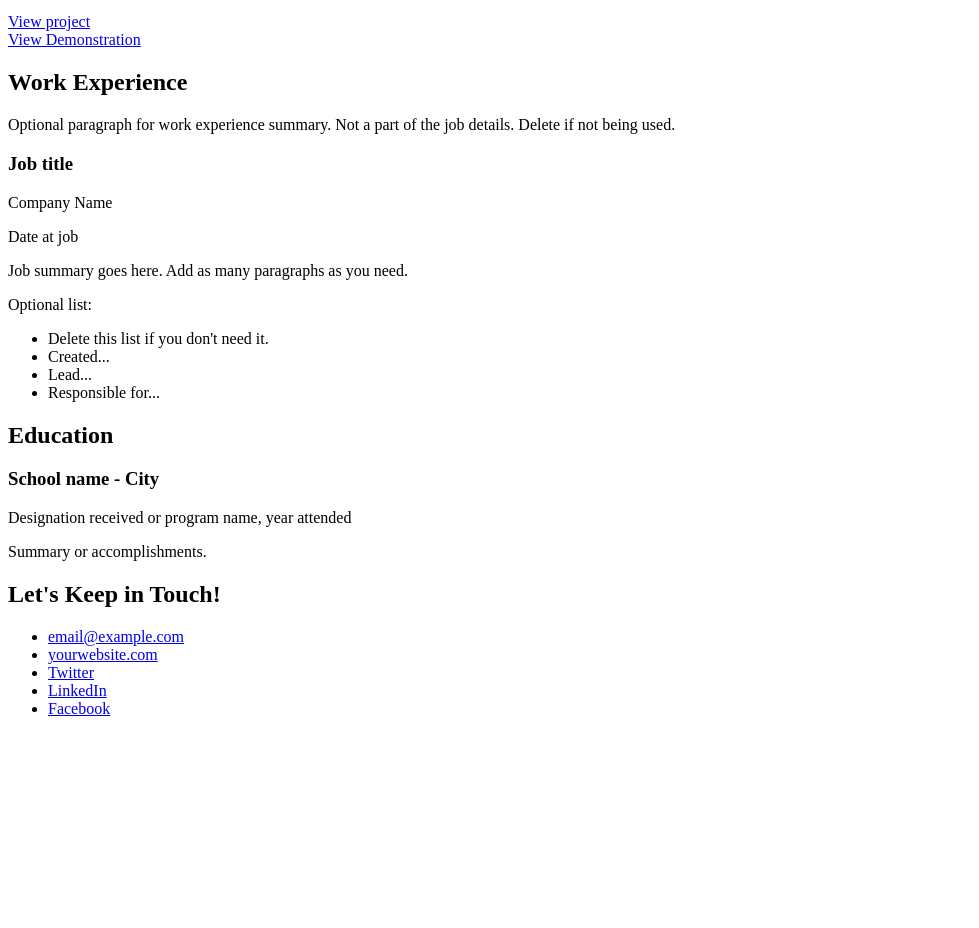
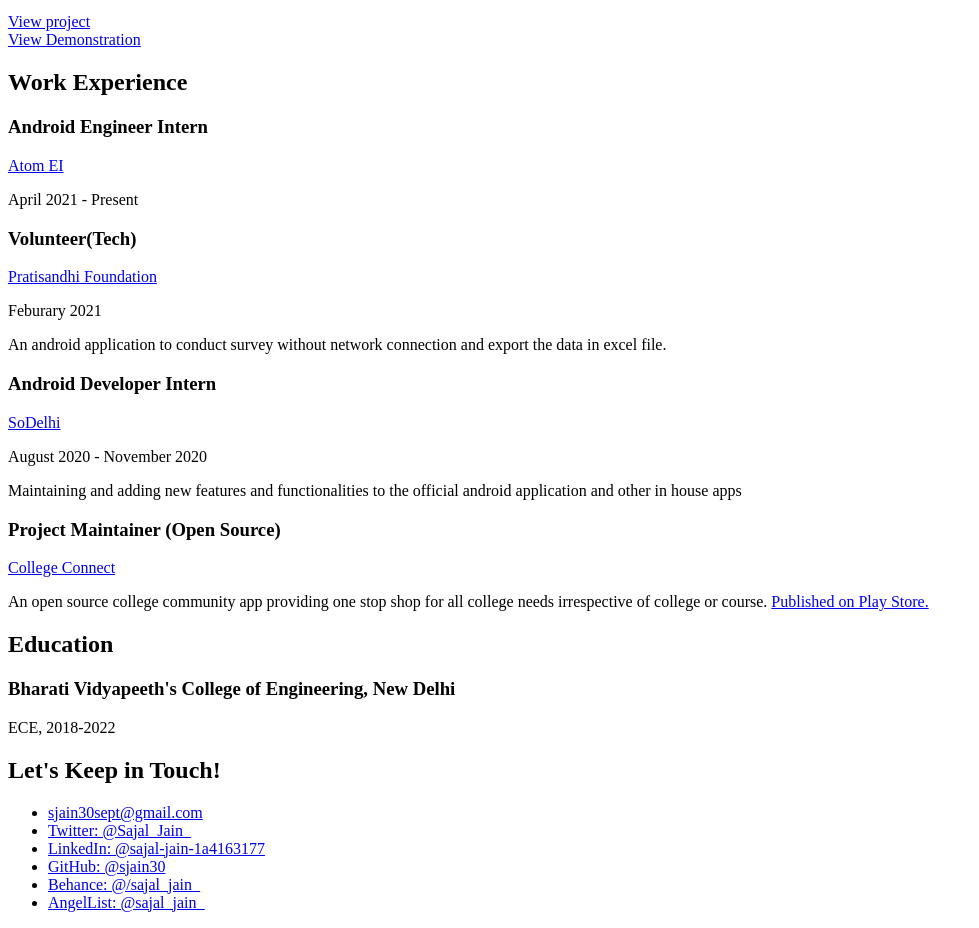
Before and after one commit to sjain30/Portfolio, a plain HTML site: page index.html in a window 1280 px wide. Shown: the part 420-1348 px from the top of the page, without its empty margins (0-979 px from the left). Before the commit the page ends 1154 px from the top, so only its background shows below. Drawn offline with Linux system fonts and the light colour scheme.

Commit message:
Updated details

```diff
--- a/index.html
+++ b/index.html
@@ -28,19 +28,15 @@
         <!-- Copy the whole <section> block to add more projects. -->
         <section>
           <h3>SCART: Scan and Shop</h3>
-          <img src="images/scart.png" alt="description of image" />
+          <img src="images/scart.png" alt="SCART UI" />
           <p>
             Self-checkout is a modern and comfortable way to enhance the offline
             shopping experience. With the help of SCART you don't have to stand
             in long billing queues. It promotes cashless payments and e-bill
           </p>
-          <a href="https://github.com/sjain30/Scart/" target="_blank"
-            >View project</a
-          >
+          <a href="https://github.com/sjain30/Scart/" target="_blank">View project</a>
           <br />
-          <a href="https://youtu.be/YzW7naTbtEc" target="_blank"
-            >View Demonstration</a
-          >
+          <a href="https://youtu.be/YzW7naTbtEc" target="_blank">View Demonstration</a>
         </section>
         <!-- End of Project block. -->
       </section>
@@ -48,24 +44,63 @@
       <!-- ***********************  WORK EXPERIENCE  *********************** -->
       <section>
         <h2>Work Experience</h2>
-        <p>
-          Optional paragraph for work experience summary. Not a part of the job
-          details. Delete if not being used.
-        </p>
 
         <!-- Copy this whole <section> block to add more jobs. -->
         <section>
-          <h3>Job title</h3>
-          <p>Company Name</p>
-          <p>Date at job</p>
-          <p>Job summary goes here. Add as many paragraphs as you need.</p>
-          <p>Optional list:</p>
-          <ul>
-            <li>Delete this list if you don't need it.</li>
-            <li>Created...</li>
-            <li>Lead...</li>
-            <li>Responsible for...</li>
-          </ul>
+          <h3>Android Engineer Intern</h3>
+          <p><a href="https://www.theatom.app/" target="_blank">Atom EI</a></p>
+          <p>April 2021 - Present</p>
+          <!-- <p>Job summary goes here. Add as many paragraphs as you need.</p> -->
+        </section>
+        <section>
+          <h3>Volunteer(Tech)</h3>
+          <p>
+            <a href="http://www.pratisandhi.com/" target="_blank"
+              >Pratisandhi Foundation</a
+            >
+          </p>
+          <p>Feburary 2021</p>
+          <p>
+            An android application to conduct survey without network connection
+            and export the data in excel file.
+          </p>
+          <!-- <p>Job summary goes here. Add as many paragraphs as you need.</p> -->
+        </section>
+        <section>
+          <h3>Android Developer Intern</h3>
+          <p>
+            <a
+              href="https://play.google.com/store/apps/details?id=app.so.city"
+              target="_blank"
+              >SoDelhi</a
+            >
+          </p>
+          <p>August 2020 - November 2020</p>
+          <p>
+            Maintaining and adding new features and functionalities to the
+            official android application and other in house apps
+          </p>
+          <!-- <p>Job summary goes here. Add as many paragraphs as you need.</p> -->
+        </section>
+        <section>
+          <h3>Project Maintainer (Open Source)</h3>
+          <p>
+            <a
+              href="https://github.com/collegeconnect/CollegeConnect"
+              target="_blank"
+              >College Connect</a
+            >
+          </p>
+          <p>
+            An open source college community app providing one stop shop for all
+            college needs irrespective of college or course.
+            <a
+              href="https://play.google.com/store/apps/details?id=com.college.collegeconnect"
+              target="_blank"
+              >Published on Play Store.</a
+            >
+          </p>
+          <!-- <p>Job summary goes here. Add as many paragraphs as you need.</p> -->
         </section>
         <!-- End of Job block. -->
       </section>
@@ -76,9 +111,8 @@
 
         <!-- Copy this whole <section> block to add more schools. -->
         <section>
-          <h3>School name - City</h3>
-          <p>Designation received or program name, year attended</p>
-          <p>Summary or accomplishments.</p>
+          <h3>Bharati Vidyapeeth's College of Engineering, New Delhi</h3>
+          <p>ECE, 2018-2022</p>
         </section>
         <!-- End of School block. -->
       </section>
@@ -89,13 +123,15 @@
 
         <!-- Social media and contact links. Add or remove any networks. -->
         <ul>
-          <li><a href="mailto:email@example.com">email@example.com</a></li>
-          <li>
+          <li><a href="mailto:sjain30sept@gmail.com">sjain30sept@gmail.com</a></li>
+          <!--<li>
             <a href="http://yourwebsite.com" target="_blank">yourwebsite.com</a>
-          </li>
-          <li><a href="#" target="_blank">Twitter</a></li>
-          <li><a href="#" target="_blank">LinkedIn</a></li>
-          <li><a href="#" target="_blank">Facebook</a></li>
+          </li> -->
+          <li><a href="https://twitter.com/Sajal_Jain_" target="_blank">Twitter: @Sajal_Jain_</a></li>
+          <li><a href="https://www.linkedin.com/in/sajal-jain-1a4163177" target="_blank">LinkedIn: @sajal-jain-1a4163177</a></li>
+          <li><a href="https://github.com/sjain30" target="_blank">GitHub: @sjain30</a></li>
+          <li><a href="https://www.behance.net/sajal_jain_">Behance: @/sajal_jain_</a></li>
+          <li><a href="https://angel.co/u/sajal_jain_" target="_blank">AngelList: @sajal_jain_</a></li>
         </ul>
       </footer>
     </main>
```
